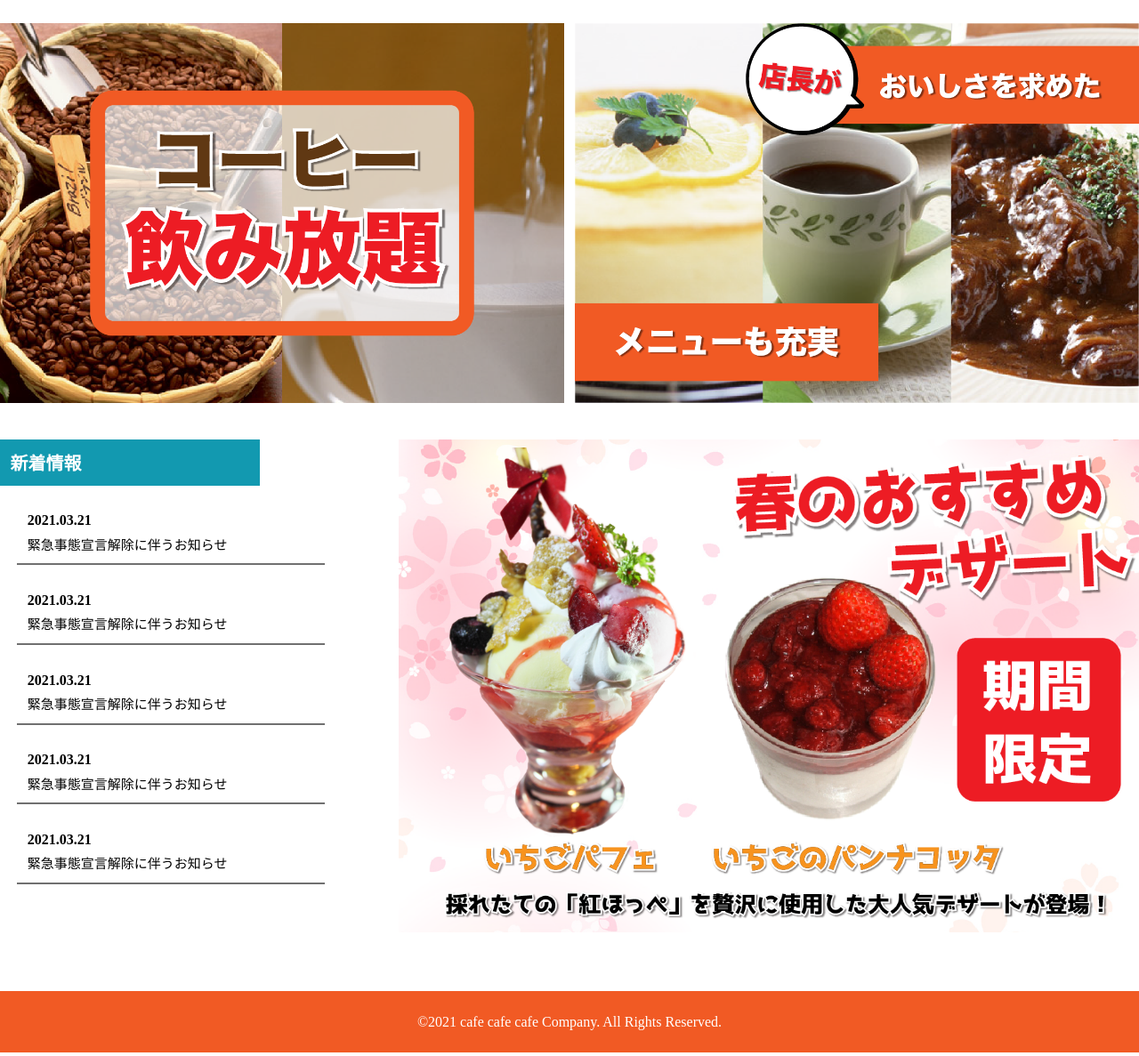
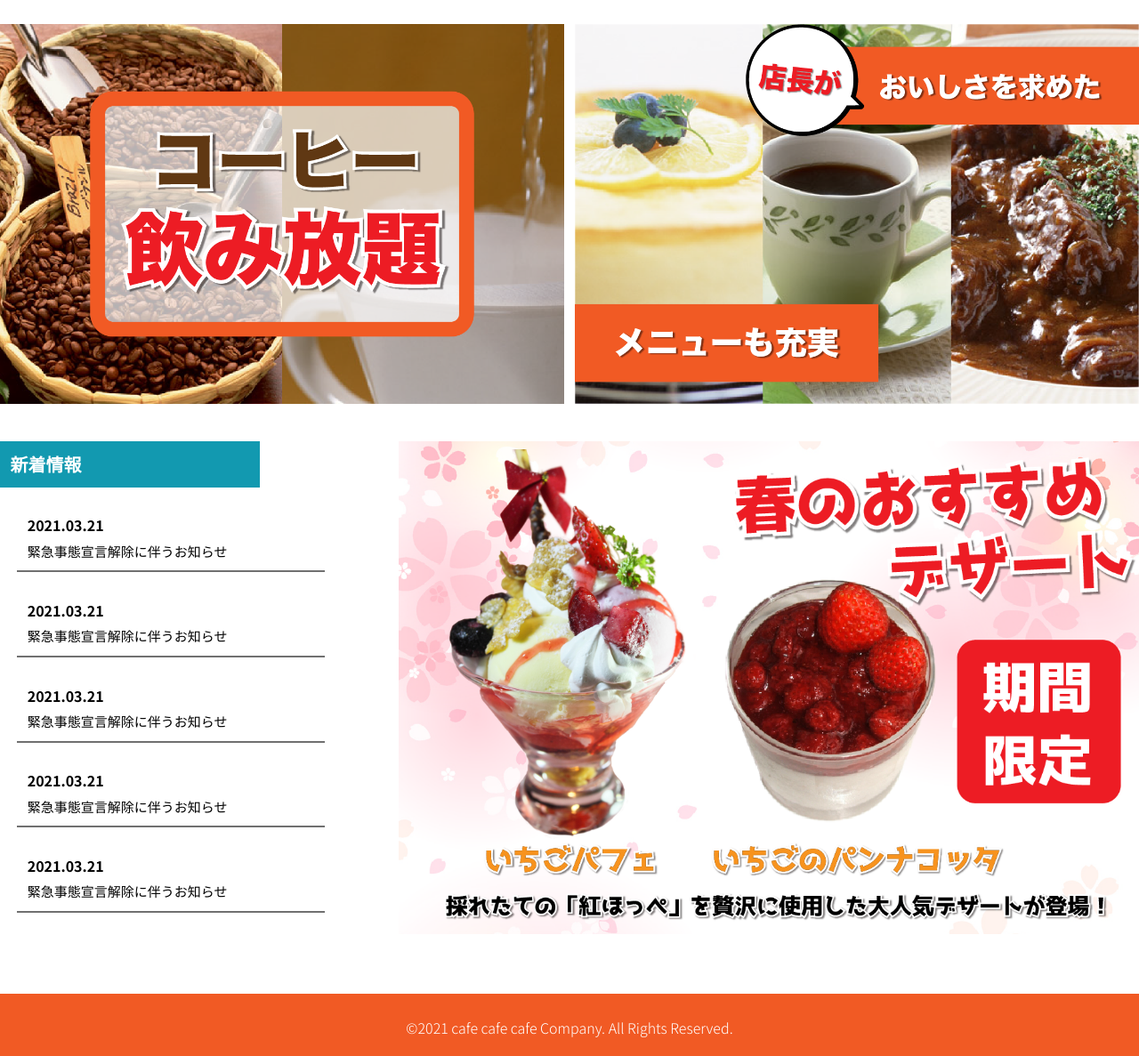
Before and after one commit to marumaru-3/cafecafecafe, a plain HTML site: page index.html in a window 1280 px wide. Shown: the part 113-1300 px from the top of the page at 89% size. Drawn offline with nearby package versions, Linux system fonts and the light colour scheme.

Commit message:
font指定

```diff
--- a/style.css
+++ b/style.css
@@ -1,9 +1,17 @@
 @charset "UTF-8";
+
+@import url('https://fonts.googleapis.com/css2?family=Noto+Sans+JP:wght@300;400;500;700&display=swap');
+
+
 * {
   margin: 0;
   padding: 0;
 }
 
+body {
+  font-family: 'Noto Sans JP', sans-serif;
+}
+
 html {
   font-size: 62.5%;
 }
@@ -14,6 +22,7 @@ a {
 
 p {
   font-size: 1.6rem;
+  font-weight: 300;
 }
 
 span {
```
